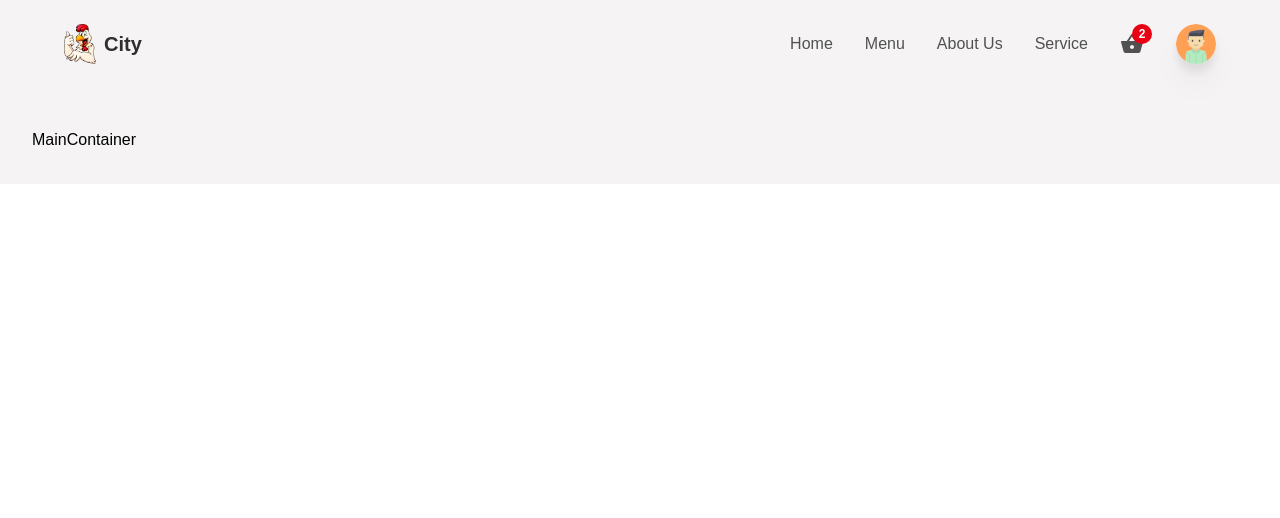
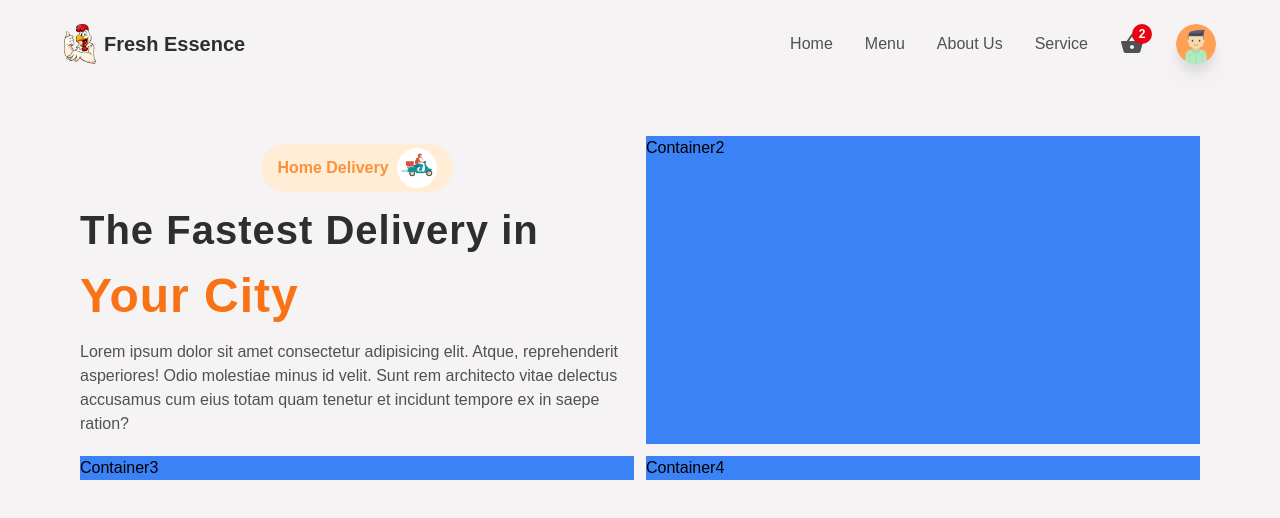
Before and after one commit to 99inder/Fresh_Essence-Food_Ecom, a React (Create React App) app: page / in a window 1280 px wide. Shown: the top 518 px of the page. Built offline with nearby package versions, Linux system fonts and the light colour scheme.

Commit message:
Minor Textual Changes

```diff
--- a/src/App.js
+++ b/src/App.js
@@ -9,7 +9,7 @@ function App() {
         <AnimatePresence mode="wait">
             <div className="w-screen h-auto flex flex-col bg-primary">
                 <Header />
-                <main className='mt-16 md:mt-24 p-8 w-full'>
+                <main className='w-full mt-16 px-4 py-6 md:mt-24 md:px-20 md:py-10 '>
                     <Routes>
                         <Route path="/*" element={<MainContainer />} />
                         <Route path="/createItem" element={<CreateContainer />} />
--- a/src/components/Header.jsx
+++ b/src/components/Header.jsx
@@ -66,7 +66,7 @@ const Header = () => {
             <div className='hidden md:flex w-full h-full items-center justify-between'>
                 <Link to={"/"} className="flex items-center gap-2">
                     <img src={Logo} alt="Logo" className="w-8 object-cover" />
-                    <p className='text-headingColor text-xl font-bold'>City</p>
+                    <p className='text-headingColor text-xl font-bold'>Fresh Essence</p>
                 </Link>
                 <div className='flex items-center gap-8'>
                     <ul className="flex items-center gap-8">
--- a/src/components/MainContainer.jsx
+++ b/src/components/MainContainer.jsx
@@ -1,8 +1,31 @@
 import React from 'react'
+import Bike from "../img/delivery.png"
 
 const MainContainer = () => {
   return (
-    <div>MainContainer</div>
+    <div className='grid grid-cols-1 md:grid-cols-2 gap-3'>
+
+      <div className='py-2 flex flex-col flex-1 gap-2 items-start justify-center md:items-center'>
+        <div className='flex items-center gap-2 justify-center bg-orange-100 px-4 py-1 rounded-full'>
+          <p className='text-orange-400 font-semibold'>Home Delivery</p>
+
+          <div className='w-10 h-10 bg-white rounded-full overflow-hidden'>
+            <img src={Bike} className="w-full h-full object-contain" alt="Bike" />
+          </div>
+        </div>
+
+        <p className='text-[2.5rem] font-bold tracking-wide text-headingColor'>
+          The Fastest Delivery in <span className='text-orange-500 text-[3rem]'>Your City</span>
+        </p>
+
+        <p className="text-base text-textColor">Lorem ipsum dolor sit amet consectetur adipisicing elit. Atque, reprehenderit asperiores! Odio molestiae minus id velit. Sunt rem architecto vitae delectus accusamus cum eius totam quam tenetur et incidunt tempore ex in saepe ration?</p>
+
+      </div>
+
+      <div className='flex-1 bg-blue-500'>Container2</div>
+      <div className='flex-1 bg-blue-500'>Container3</div>
+      <div className='flex-1 bg-blue-500'>Container4</div>
+    </div>
   )
 }
 
```
